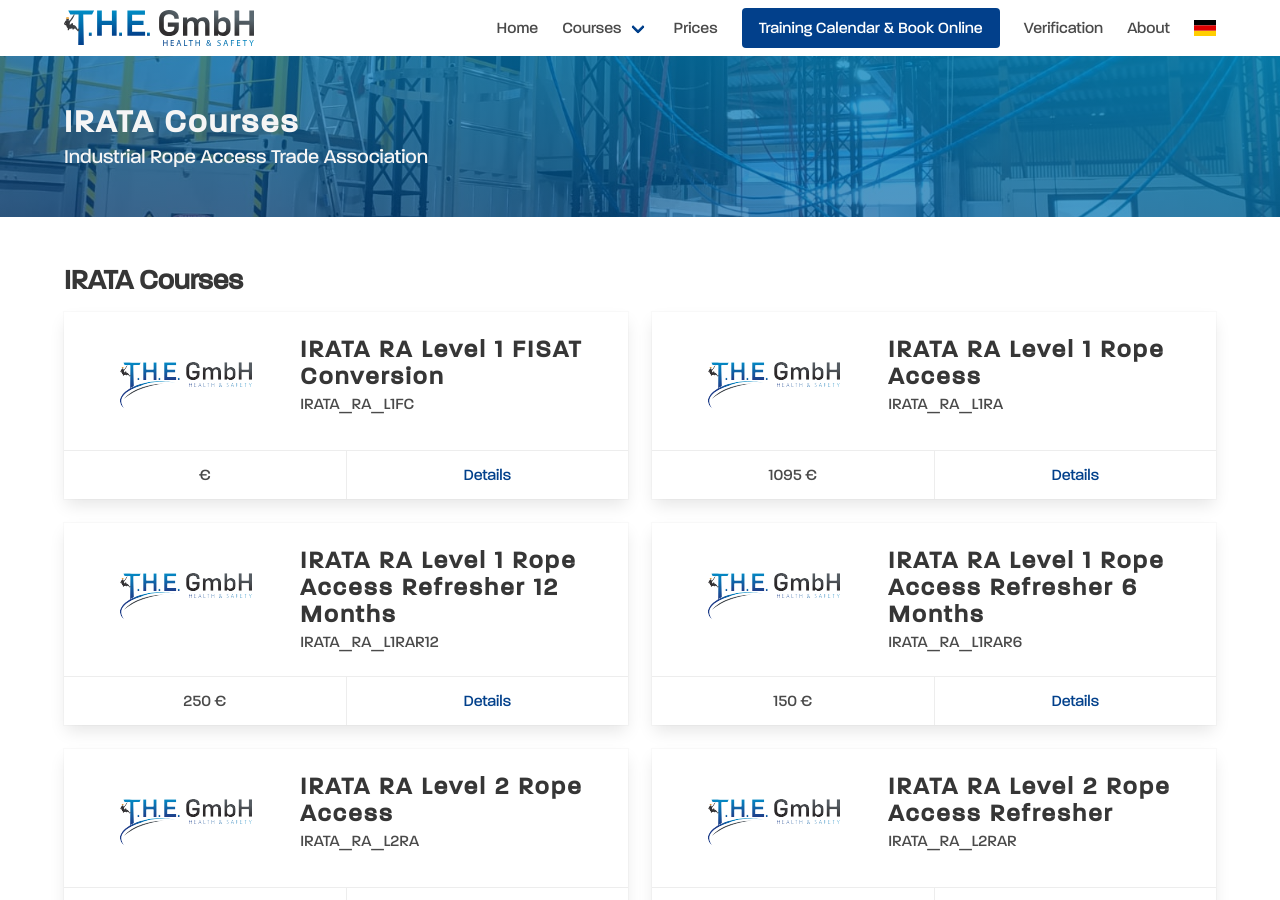
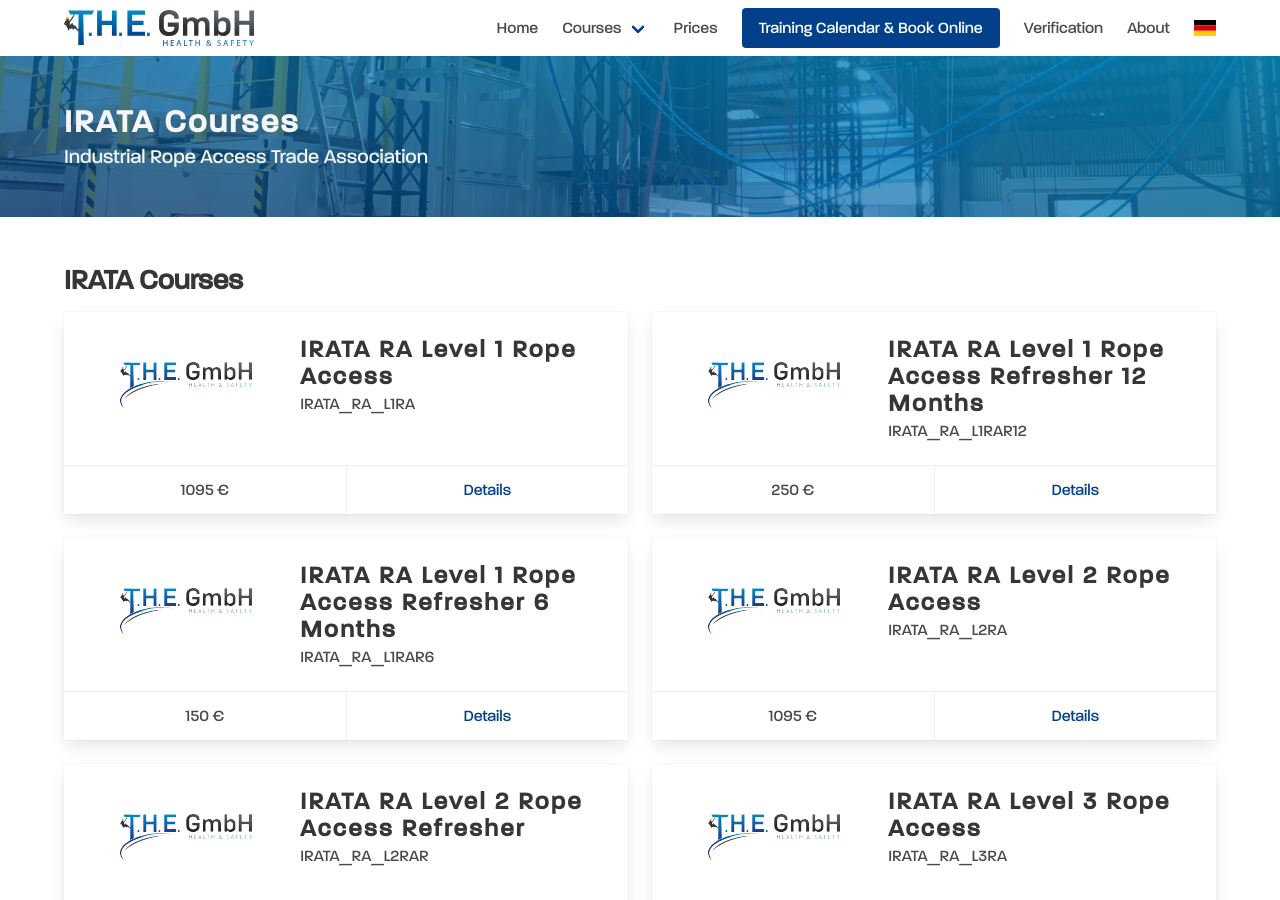
Before and after one commit to the-safety/the-safety.github.io, a Jekyll site: the page built from courses/irata.md, in a window 1280 px wide and 900 px high. Built offline with Jekyll 4.4.1, drawn with Linux system fonts in a browser that asks for light colours.

Commit message:
Disabled practise day till we get price

```diff
--- a/_courses/irata_ra_l1fc.md
+++ b/_courses/irata_ra_l1fc.md
@@ -2,7 +2,7 @@
 lang: en
 name: IRATA RA Level 1 FISAT Conversion
 code: IRATA_RA_L1FC
-body: irata
+body: iratad
 price:
 duration:
 ---
```
Also changed, not shown: _courses_de/irata_ra_l1fc.md (+1 -1 lines).
